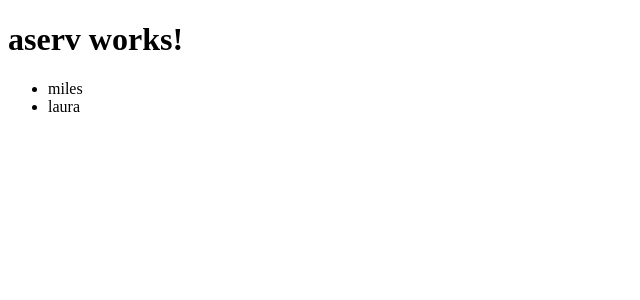
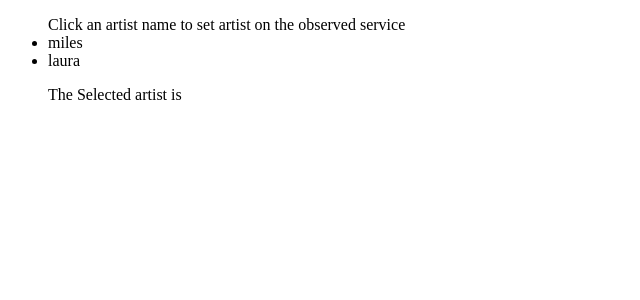
Before and after one commit to milesstanfield/ng4-services, an Angular app: page / in a window 1280 px wide. Shown: the top 300 px of the page, without its empty margins (0-640 px from the left). Built offline with nearby package versions, Linux system fonts and the light colour scheme.

Commit message:
got observable service working

```diff
--- a/src/app/app.component.html
+++ b/src/app/app.component.html
@@ -1,6 +1,5 @@
-<h1>
-  {{title}}
-</h1>
 <ul>
-  <li *ngFor="let artist of artists">{{artist.name}}</li>
+  Click an artist name to set artist on the observed service
+  <li *ngFor="let artist of artists" (click)="setArtist(artist)">{{artist.name}}</li>
+  <p>The Selected artist is <span *ngIf="selectedArtist">{{selectedArtist.name}}</span></p>
 </ul>
--- a/src/app/app.component.ts
+++ b/src/app/app.component.ts
@@ -1,4 +1,6 @@
-import { Component } from '@angular/core';
+import { Component, OnInit, OnDestroy } from '@angular/core';
+import { Observable } from 'rxjs/Observable';
+import { Subscription } from 'rxjs/Subscription';
 
 import { Artist } from './artist';
 import { ArtistService } from './artist.service';
@@ -8,11 +10,29 @@ import { ArtistService } from './artist.service';
   templateUrl: './app.component.html',
   styleUrls: ['./app.component.scss']
 })
-export class AppComponent {
-  title = 'aserv works!';
+export class AppComponent implements OnInit, OnDestroy {
   artists: Artist[];
+  selectedArtist: Artist;
+  artistService: ArtistService;
+  subscription: Subscription;
 
-  constructor(private artistService: ArtistService) {
-    this.artists = artistService.getArtists();
+  constructor(private _artistService: ArtistService) {
+    this.artistService = _artistService;
+  }
+
+  ngOnInit() {
+    this.artists = this.artistService.getArtists();
+    this.subscription = this.artistService.getSelectedArtist().subscribe(
+      artist => { this.selectedArtist = artist; }
+    );
+  }
+
+  ngOnDestroy() {
+    // unsubscribe to ensure no memory leaks
+    this.subscription.unsubscribe();
+  }
+
+  setArtist(artist: Artist) {
+    this.artistService.setSelectedArtist(artist);
   }
 }
--- a/src/app/artist.service.ts
+++ b/src/app/artist.service.ts
@@ -1,9 +1,20 @@
 import { Injectable } from '@angular/core';
+import { Observable } from 'rxjs/Observable';
+import { Subject } from 'rxjs/Subject';
 
 import { Artist } from './artist';
 
 @Injectable()
 export class ArtistService {
+  private selectedArtist = new Subject<Artist>();
+
+  getSelectedArtist() {
+    return this.selectedArtist.asObservable();
+  }
+
+  setSelectedArtist(artist: Artist) {
+    this.selectedArtist.next(artist);
+  }
 
   getArtists() {
     return [
```
